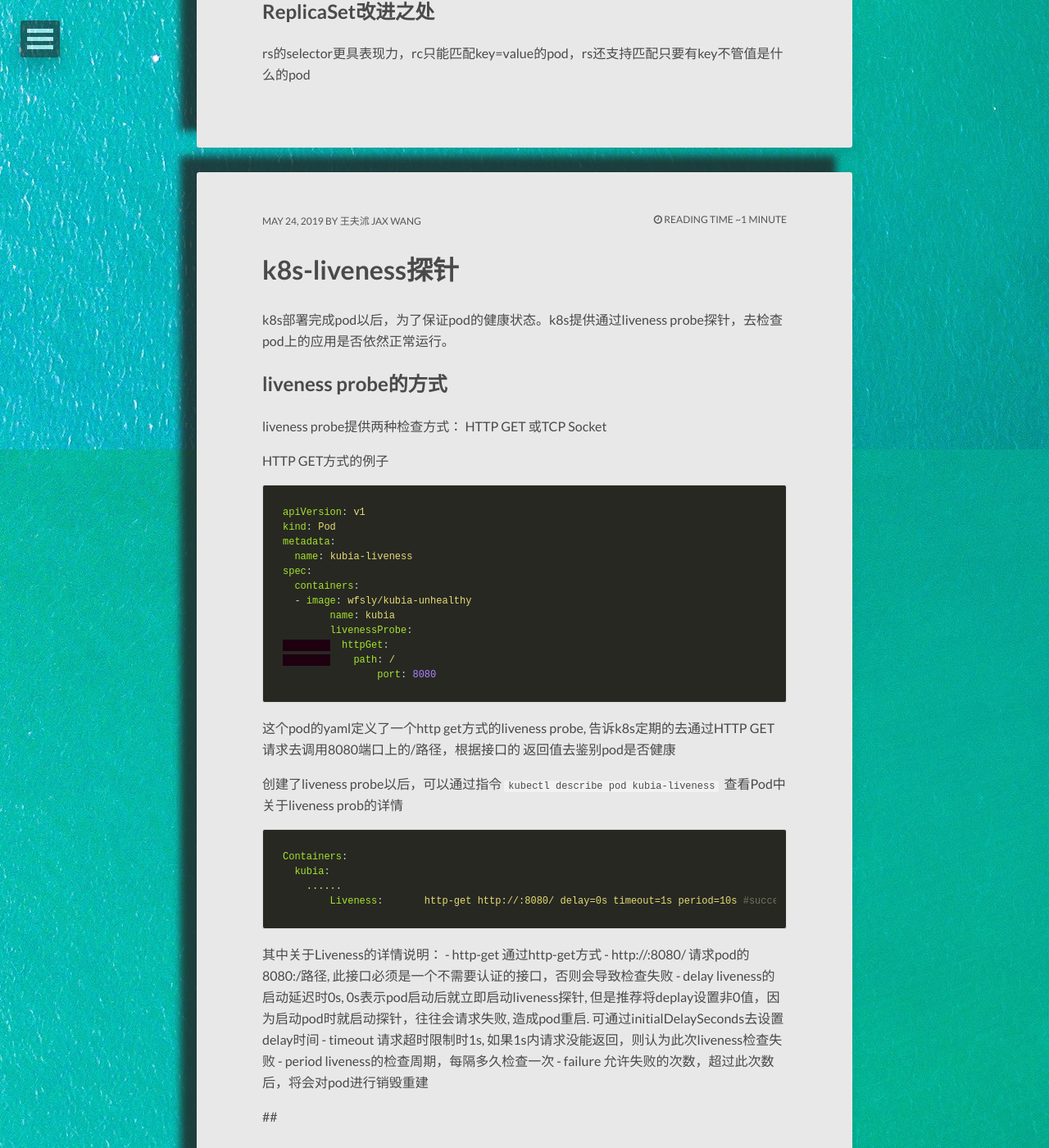
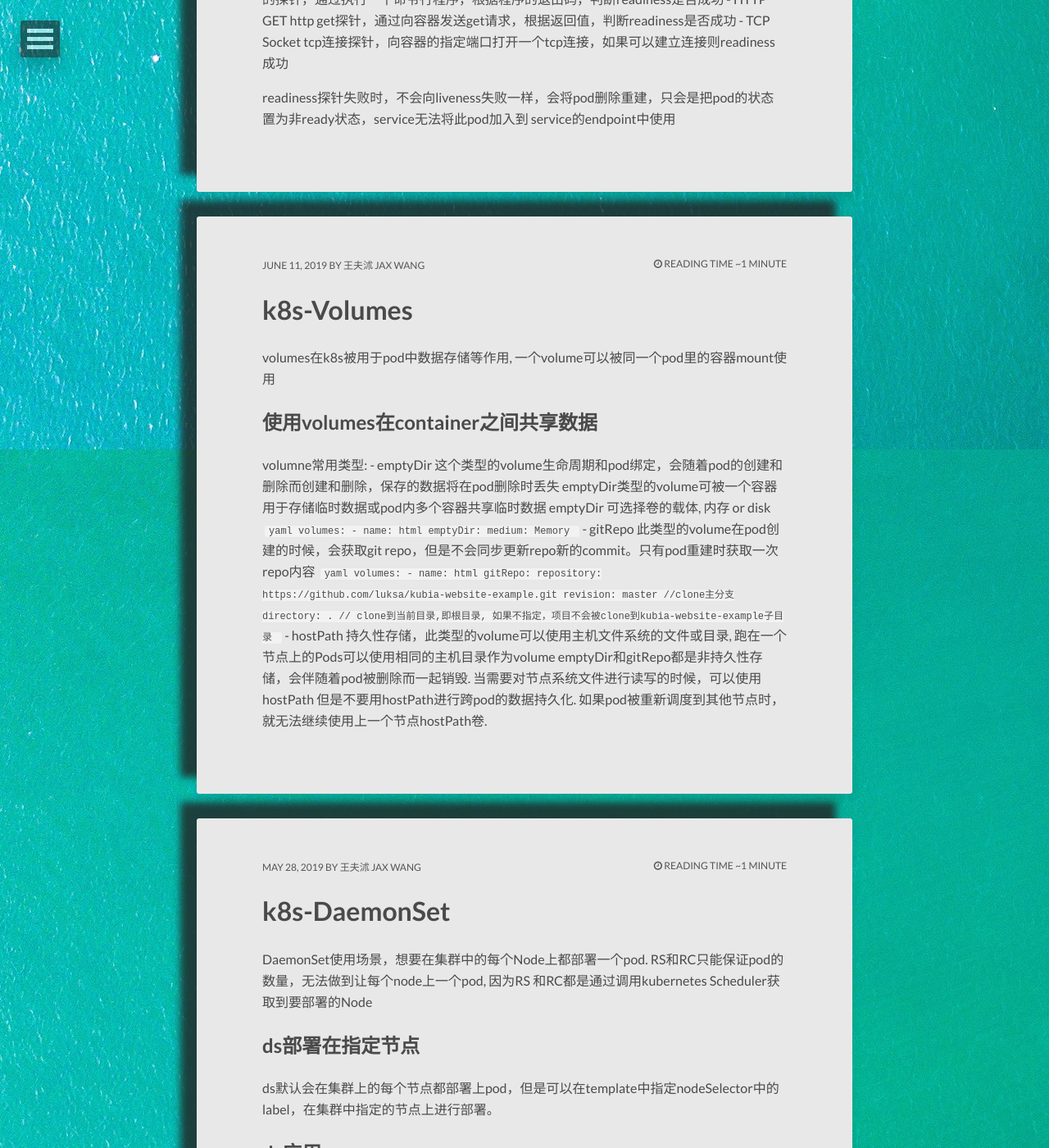
Before and after one commit to wfsly/blog, a Jekyll site: the page built from index.html, in a window 1280 px wide and 1400 px high, scrolled down 1371 px. Shown: the whole window at 82% size. Built offline with Jekyll 4.4.1, drawn with Linux system fonts in a browser that asks for light colours; nearby versions of some CDN libraries; the list of posts is cut into pages by our own code; some of the changed text lies outside the part shown.

Commit message:
new article

````diff
--- /dev/null
+++ b/_posts/2019-06-11-k8s-Volumes.md
@@ -0,0 +1,34 @@
+---
+layout: post
+title:  k8s-Volumes
+description:
+modified:   2019-06-11 10:29:16
+tags: [k8s]
+---
+
+volumes在k8s被用于pod中数据存储等作用, 一个volume可以被同一个pod里的容器mount使用
+
+## 使用volumes在container之间共享数据
+
+volumne常用类型:
+	- emptyDir 这个类型的volume生命周期和pod绑定，会随着pod的创建和删除而创建和删除，保存的数据将在pod删除时丢失
+	  emptyDir类型的volume可被一个容器用于存储临时数据或pod内多个容器共享临时数据
+	  emptyDir 可选择卷的载体, 内存 or disk
+	  ```yaml
+	  volumes:
+	  - name: html
+	  	emptyDir:
+	  	  medium: Memory
+	  ```
+	- gitRepo 此类型的volume在pod创建的时候，会获取git repo，但是不会同步更新repo新的commit。只有pod重建时获取一次repo内容
+		```yaml
+		volumes:
+		- name: html
+		  gitRepo:
+			repository: https://github.com/luksa/kubia-website-example.git
+			revision: master //clone主分支
+			directory: . // clone到当前目录,即根目录, 如果不指定，项目不会被clone到kubia-website-example子目录
+		```
+	- hostPath 持久性存储，此类型的volume可以使用主机文件系统的文件或目录, 跑在一个节点上的Pods可以使用相同的主机目录作为volume
+		emptyDir和gitRepo都是非持久性存储，会伴随着pod被删除而一起销毁. 当需要对节点系统文件进行读写的时候，可以使用hostPath
+		但是不要用hostPath进行跨pod的数据持久化. 如果pod被重新调度到其他节点时，就无法继续使用上一个节点hostPath卷.
--- /dev/null
+++ b/_posts/2019-06-11-k8s-readiness探针.md
@@ -0,0 +1,20 @@
+---
+layout: post
+title:  k8s-readiness探针
+description:
+modified:   2019-06-11 09:47:47
+tags: [k8s]
+---
+
+当pod启动时，并不一定能立即接收请求，可能因为pod中各种服务启动有延迟，无法立即提供服务，如果pod启动后就被service将请求
+转发过来，很有可能出现服务不可用的情况
+
+readiness探针，可以使pod在满足了条件以后再变成ready状态，只有ready状态的pod才可以被service使用.
+
+readiness探针可通过三种方式对pod进行验证, 即readiness的三种类型:
+	- Exec 一个执行类型的探针，通过执行一个命令行程序，根据程序的退出码，判断readiness是否成功
+	- HTTP GET http get探针，通过向容器发送get请求，根据返回值，判断readiness是否成功
+	- TCP Socket tcp连接探针，向容器的指定端口打开一个tcp连接，如果可以建立连接则readiness成功
+
+readiness探针失败时，不会向liveness失败一样，会将pod删除重建，只会是把pod的状态置为非ready状态，service无法将此pod加入到
+service的endpoint中使用
--- /dev/null
+++ b/_posts/2019-07-22-数据库索引原理.md
@@ -0,0 +1,40 @@
+---
+layout: post
+title:  数据库索引原理
+description:
+modified:   2019-07-22 11:31:53
+tags: [mysql]
+---
+
+了解数据库索引原理
+
+## 为什么要使用索引
+
+### 磁盘读取数据的原理
+1. 首先了解下[磁盘基本知识][磁盘基本知识], 盘片，磁头，磁道，扇区，柱面
+2. [磁盘读取数据原理][磁盘读取数据原理]
+
+### 为什么要使用索引
+[为什么要使用索引][为什么要使用索引]
+[理解索引][理解索引]
+
+
+
+
+
+
+
+
+
+
+
+
+
+
+
+
+
+[磁盘基本知识]:https://www.cnblogs.com/jswang/p/9071847.html
+[磁盘读取数据原理]: https://blog.csdn.net/hguisu/article/details/7408047
+[为什么要使用索引]: https://www.cnblogs.com/tkzL/p/8708671.html
+[理解索引]: https://juejin.im/post/5b08fcc86fb9a07a9b3666ac
````
Also changed, not shown: _posts/2018-10-15-灰度发布蓝绿发布.md (renamed from _posts/2018-10-15-灰度发布.md, +2 -0 lines).
